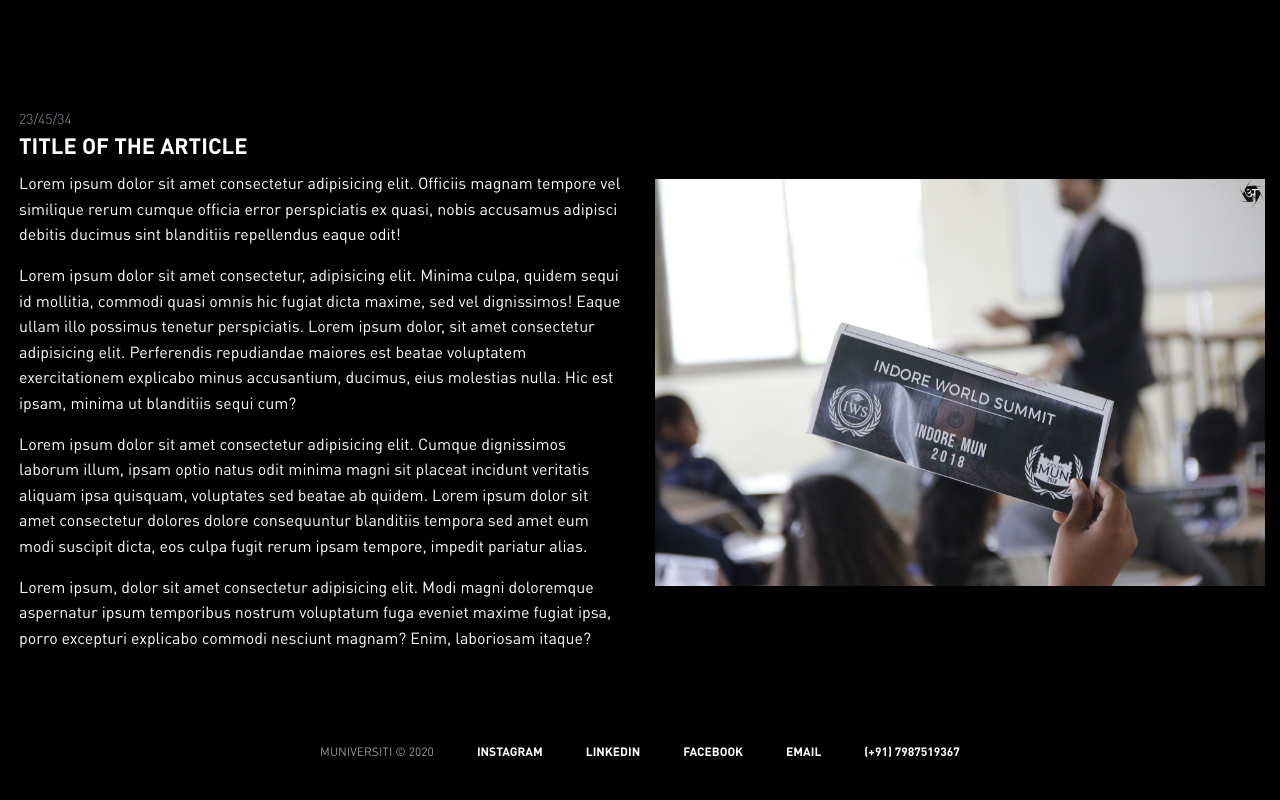
After one commit to tanujn45/muniversiti, a PHP site: page /blogpost.php in a window 1280 px wide. The commit adds this page. Run offline with PHP 8.4, Linux system fonts and the light colour scheme; some libraries are stand-ins or nearby versions.

Commit message:
made single blogpost page

```diff
--- a/blog.php
+++ b/blog.php
@@ -12,7 +12,7 @@
             <div data-aos="fade-up" data-aos-duration="1000" data-aos-delay="500" class="inner-left-bottom section">
                 <h3>02/12/24</h3>
                 <h1>Title of the blog</h1>
-                <a href="about.html" class="button hvr-sweep-to-top">full article</a>
+                <a href="blogpost.php" class="button hvr-sweep-to-top">full article</a>
             </div>
         </div>
     </section>
--- /dev/null
+++ b/blogpost.php
@@ -0,0 +1,35 @@
+<!DOCTYPE html>
+<html lang="en">
+
+<head>
+    <?php include "includes/header.php" ?>
+</head>
+
+<body>
+    <?php include "includes/navbar.php" ?>
+
+    <section id="blogpost">
+        <div class="container-fluid">
+            <div class="row justify-contnent-center">
+                <div class="col-lg-6 vertical-center section">
+                    <div class="mx-1">
+                        <h2>23/45/34</h2>
+                        <h3>Title of the article</h3>
+                        <p>Lorem ipsum dolor sit amet consectetur adipisicing elit. Officiis magnam tempore vel similique rerum cumque officia error perspiciatis ex quasi, nobis accusamus adipisci debitis ducimus sint blanditiis repellendus eaque odit!</p>
+                        <p>Lorem ipsum dolor sit amet consectetur, adipisicing elit. Minima culpa, quidem sequi id mollitia, commodi quasi omnis hic fugiat dicta maxime, sed vel dignissimos! Eaque ullam illo possimus tenetur perspiciatis. Lorem ipsum dolor, sit amet consectetur adipisicing elit. Perferendis repudiandae maiores est beatae voluptatem exercitationem explicabo minus accusantium, ducimus, eius molestias nulla. Hic est ipsam, minima ut blanditiis sequi cum?</p>
+                        <p>Lorem ipsum dolor sit amet consectetur adipisicing elit. Cumque dignissimos laborum illum, ipsam optio natus odit minima magni sit placeat incidunt veritatis aliquam ipsa quisquam, voluptates sed beatae ab quidem. Lorem ipsum dolor sit amet consectetur dolores dolore consequuntur blanditiis tempora sed amet eum modi suscipit dicta, eos culpa fugit rerum ipsam tempore, impedit pariatur alias.</p>
+                        <p>Lorem ipsum, dolor sit amet consectetur adipisicing elit. Modi magni doloremque aspernatur ipsum temporibus nostrum voluptatum fuga eveniet maxime fugiat ipsa, porro excepturi explicabo commodi nesciunt magnam? Enim, laboriosam itaque?</p>
+                    </div>
+                </div>
+                <div class="col-lg-6 vertical-center section">
+                    <img src="img/ws.jpg" class="img-fluid" alt="">
+                </div>
+            </div>
+        </div>
+    </section>
+
+    <?php include "includes/footer.php" ?>
+    <?php include "includes/scripts.php" ?>
+</body>
+
+</html>
--- a/css/styles.css
+++ b/css/styles.css
@@ -439,6 +439,29 @@ h1 {
   color: #8b939b;
 }
 
+/* Blog post */
+#blogpost {
+  padding: 100px 0 40px;
+}
+
+#blogpost h2 {
+  font: 14px/12px "DINPro Light", Arial, Verdana, sans-serif;
+  text-transform: uppercase;
+  color: #8b939b;
+}
+
+#blogpost h3 {
+  font: 22px/20px "DINPro Bold", Arial, Verdana, sans-serif;
+  text-transform: uppercase;
+}
+
+#blogpost a {
+  font: 16px/14px "DINPro Medium", Arial, Verdana, sans-serif;
+  color: white;
+  text-decoration: underline;
+  transition: color 0.3s;
+}
+
 /* Footer */
 #footer {
   position: relative;
```
